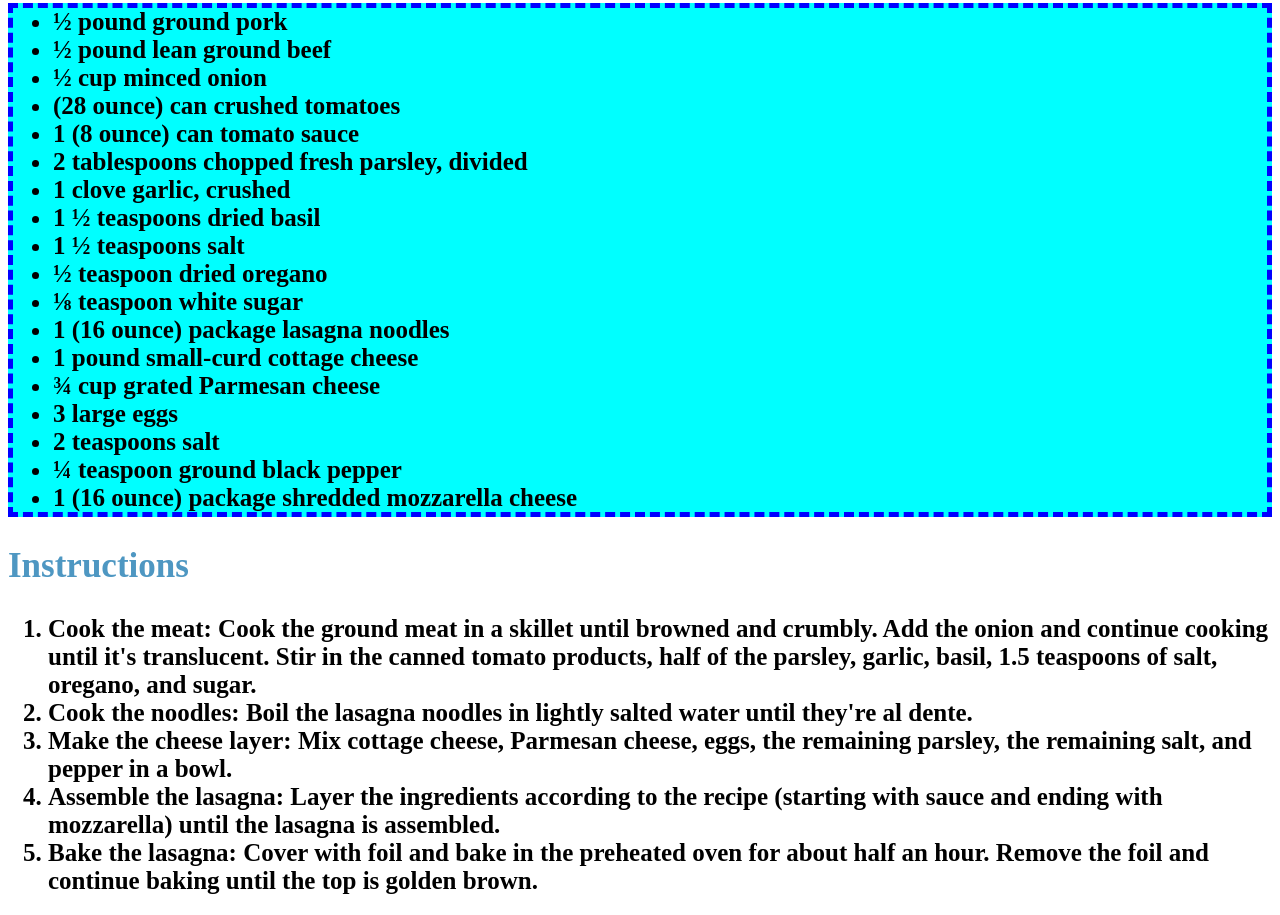
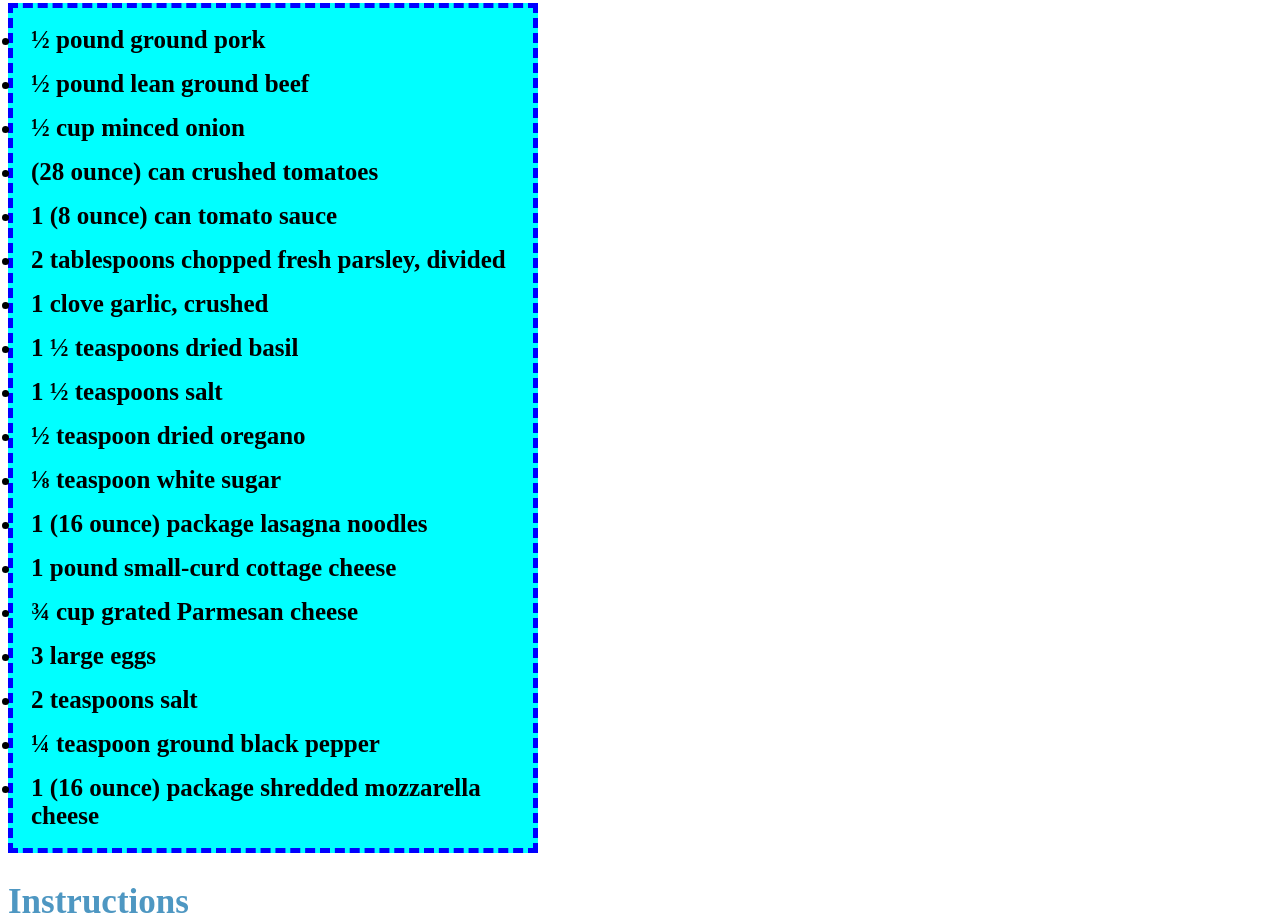
Before and after one commit to jmoyers-843/odin-recipes, a plain HTML site: page recipes/lasagne.html in a window 1280 px wide. Shown: the part 446-1361 px from the top of the page. Drawn offline with Linux system fonts and the light colour scheme.

Commit message:
Add styling to lasagne recipe template
Playing with boxes and borders. Still need to figure out how to place
boxes next to each other and how to get bullets and numbers from lists
to stay inside bordered box.

```diff
--- a/recipes/lasagne.html
+++ b/recipes/lasagne.html
@@ -15,9 +15,7 @@
  <p><h2>Ingredients</h2>
 
     <!-- These ingredients, taken from Allrecipes.com, should pop up with bullet points automatically by using and unordered list -->
-
-    <!-- <div class="ingredients-border"> -->
-        <ul class="ingredients">
+          <ul class="ingredients">
             <li>½ pound ground pork</li>
             <li>½ pound lean ground beef</li>
             <li>½ cup minced onion</li>
@@ -37,7 +35,6 @@
             <li>¼ teaspoon ground black pepper</li>
             <li>1 (16 ounce) package shredded mozzarella cheese</li>
         </ul>
-    <!-- </div> -->
 </p>
 <p>
     <h2>Instructions</h2>
--- a/style.css
+++ b/style.css
@@ -33,6 +33,7 @@ h3{
 .instructions{
     font-size: 25px;
     font-weight: bold;
+    max-width: 500px;
 }
 
 .extra-instructions{
@@ -43,13 +44,24 @@ h3{
 .ingredients{
     background: aqua;
     border: 5px dashed blue;
+    padding: 10px;
 
+}
+
+.instructions{
+    background: rgb(196, 110, 188);
+    border: 5px solid rgb(72, 185, 49);
+    padding: 10px;
 }
 
 .recipe-images{
     background: aquamarine;
     border: 5px solid pink;
     }
+li {
+    padding: 8px;
+}
+
 
 /*.one {
     background: pink;
```
